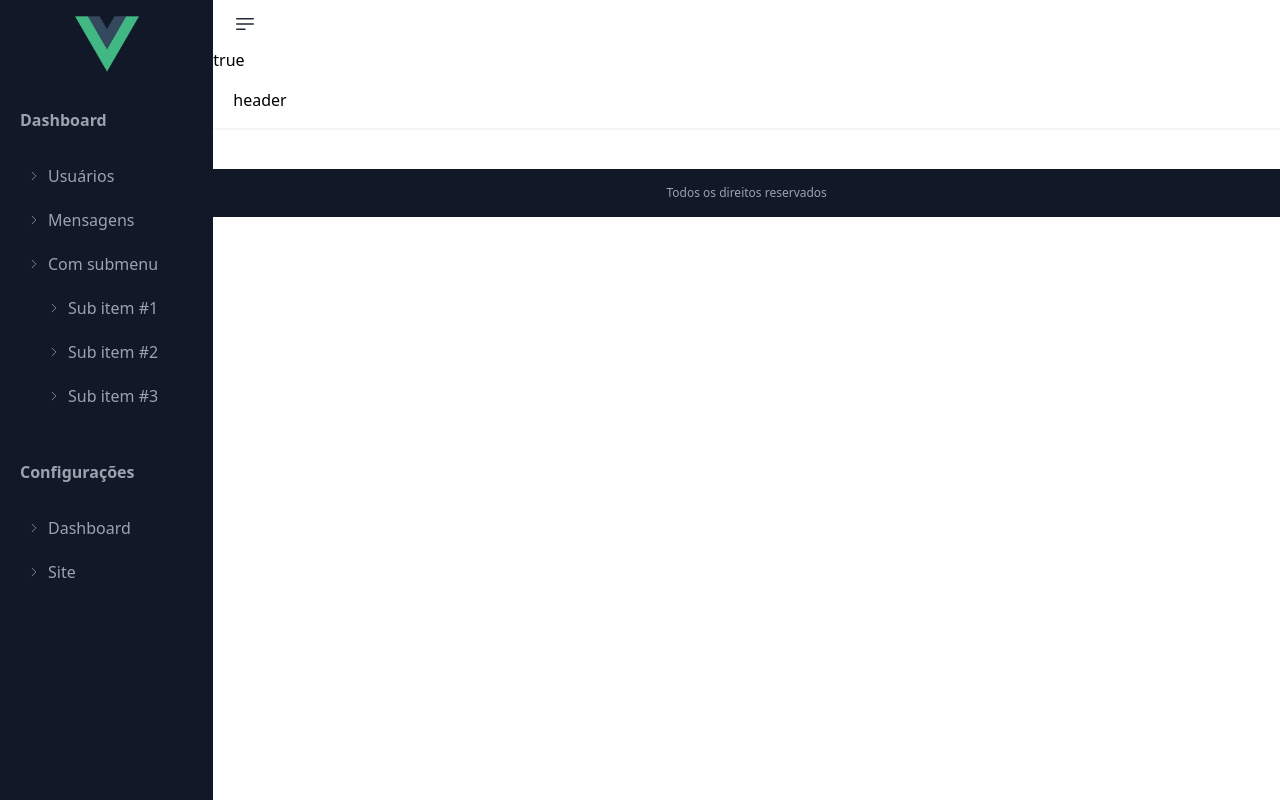
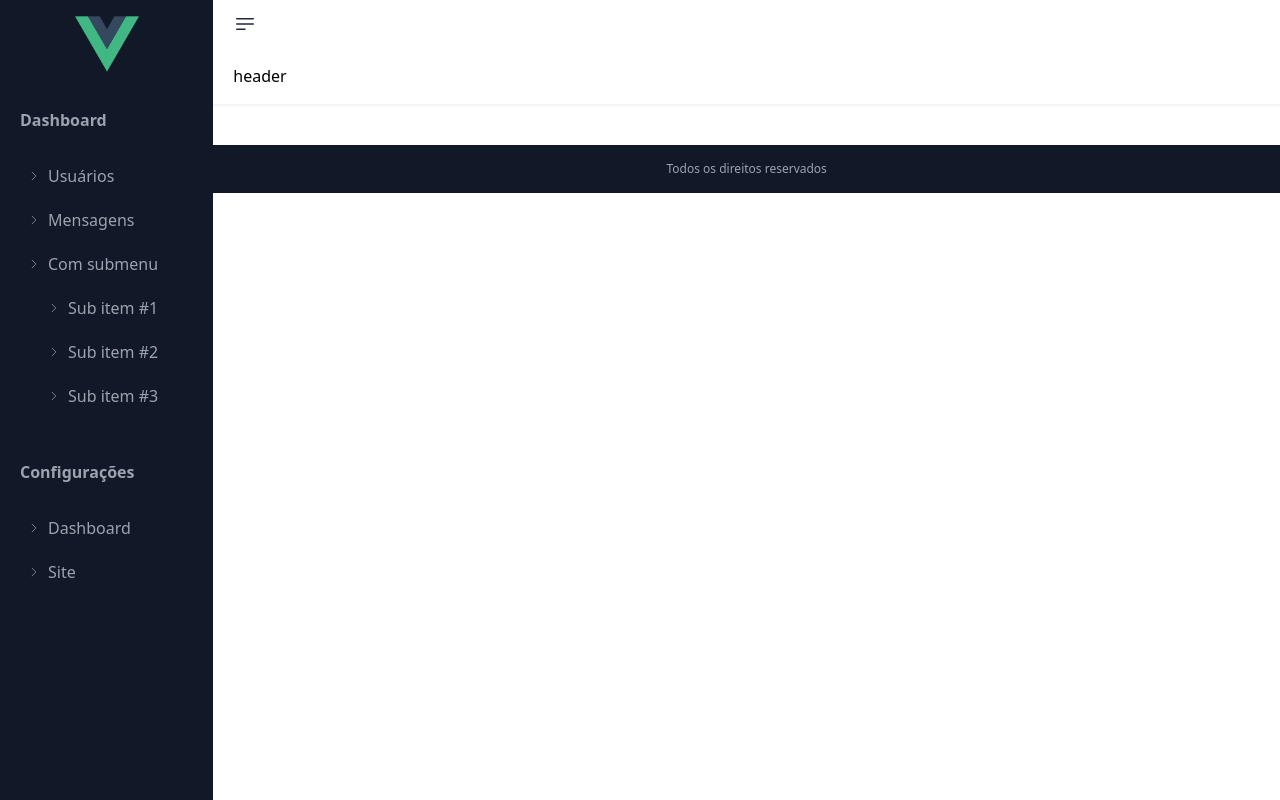
Before and after one commit to ernandesrs/pproj_vuejs3_estudos, a Vue app: page /me in a window 1280 px wide. Built offline with nearby package versions, Linux system fonts and the light colour scheme.

Commit message:
Remoção

```diff
--- a/src/components/Ui/Sidebar/SidebarUi.vue
+++ b/src/components/Ui/Sidebar/SidebarUi.vue
@@ -62,7 +62,7 @@
                 </div>
             </div>
             <!-- /sidebar topbar -->
-            {{visible}}
+
             <!-- sidebar content -->
             <slot name="content" />
             <!-- /sidebar content -->
```
